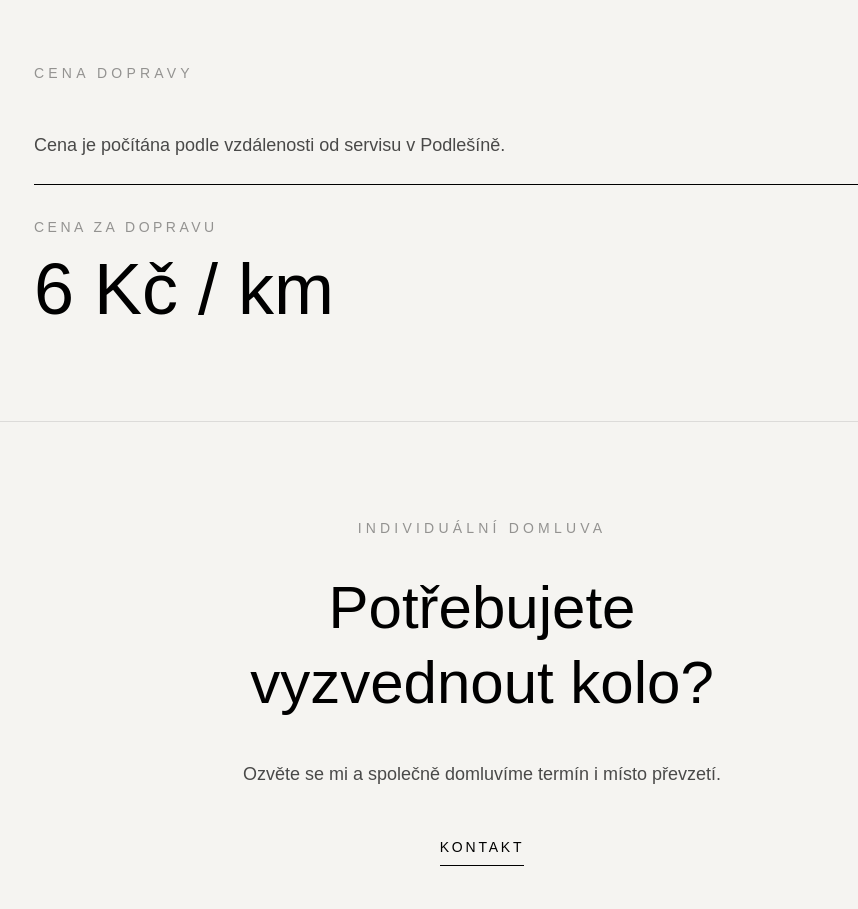
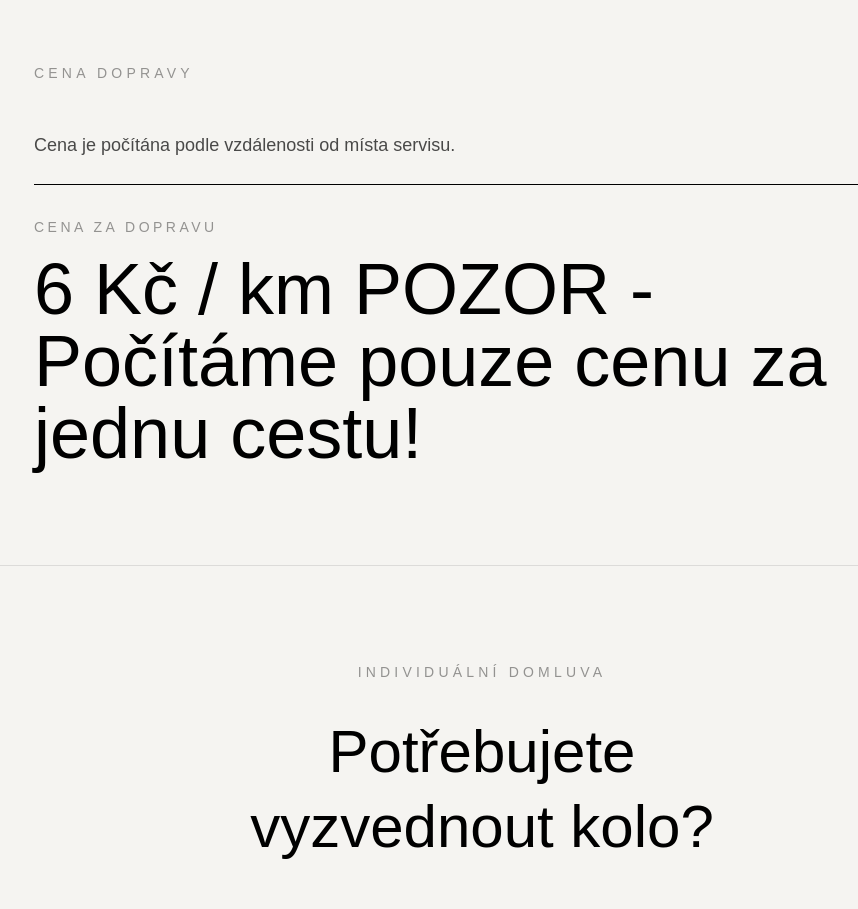
Before and after one commit to marcelboranek-beep/cyclinglab-live, a Next.js app: page /vyzvednuti in a window 1280 px wide. Shown: the part 1540-2449 px from the top of the page, without its empty margins (158-1016 px from the left). Built offline with nearby package versions, Linux system fonts and the light colour scheme.

Commit message:
Upraven text na stránce vyzvednutí

```diff
--- a/app/vyzvednuti/page.tsx
+++ b/app/vyzvednuti/page.tsx
@@ -92,7 +92,7 @@ export default function Vyzvednuti() {
 
             <p className="text-lg text-black/70 leading-relaxed">
               Cena je počítána podle vzdálenosti
-              od servisu v Podlešíně.
+              od místa servisu.
             </p>
 
             <div className="border-t border-black pt-8">
@@ -101,7 +101,7 @@ export default function Vyzvednuti() {
               </div>
 
               <div className="mt-4 text-5xl md:text-7xl font-light">
-                6 Kč / km
+                6 Kč / km  POZOR - Počítáme pouze cenu za jednu cestu!
               </div>
             </div>
 
```
